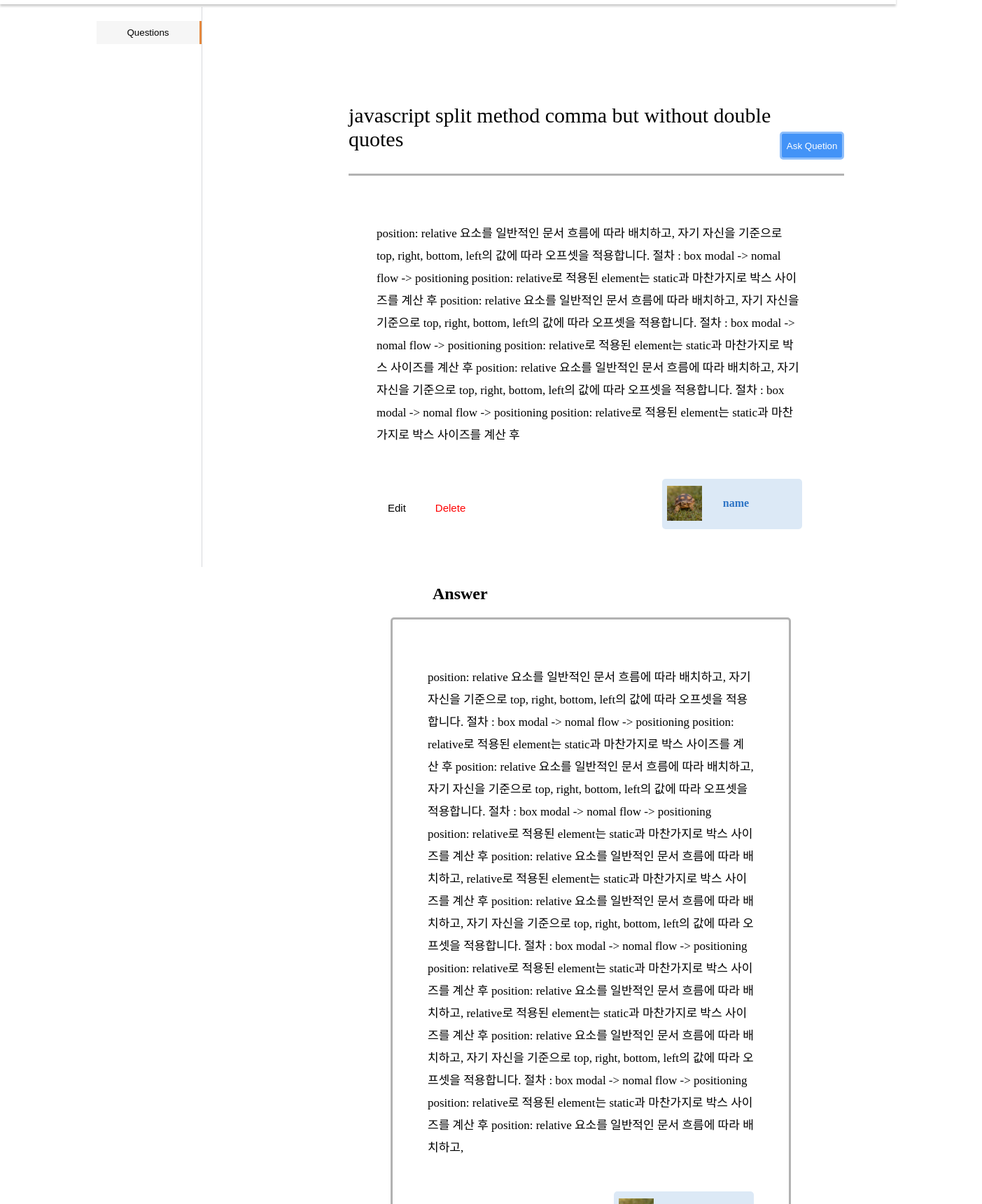
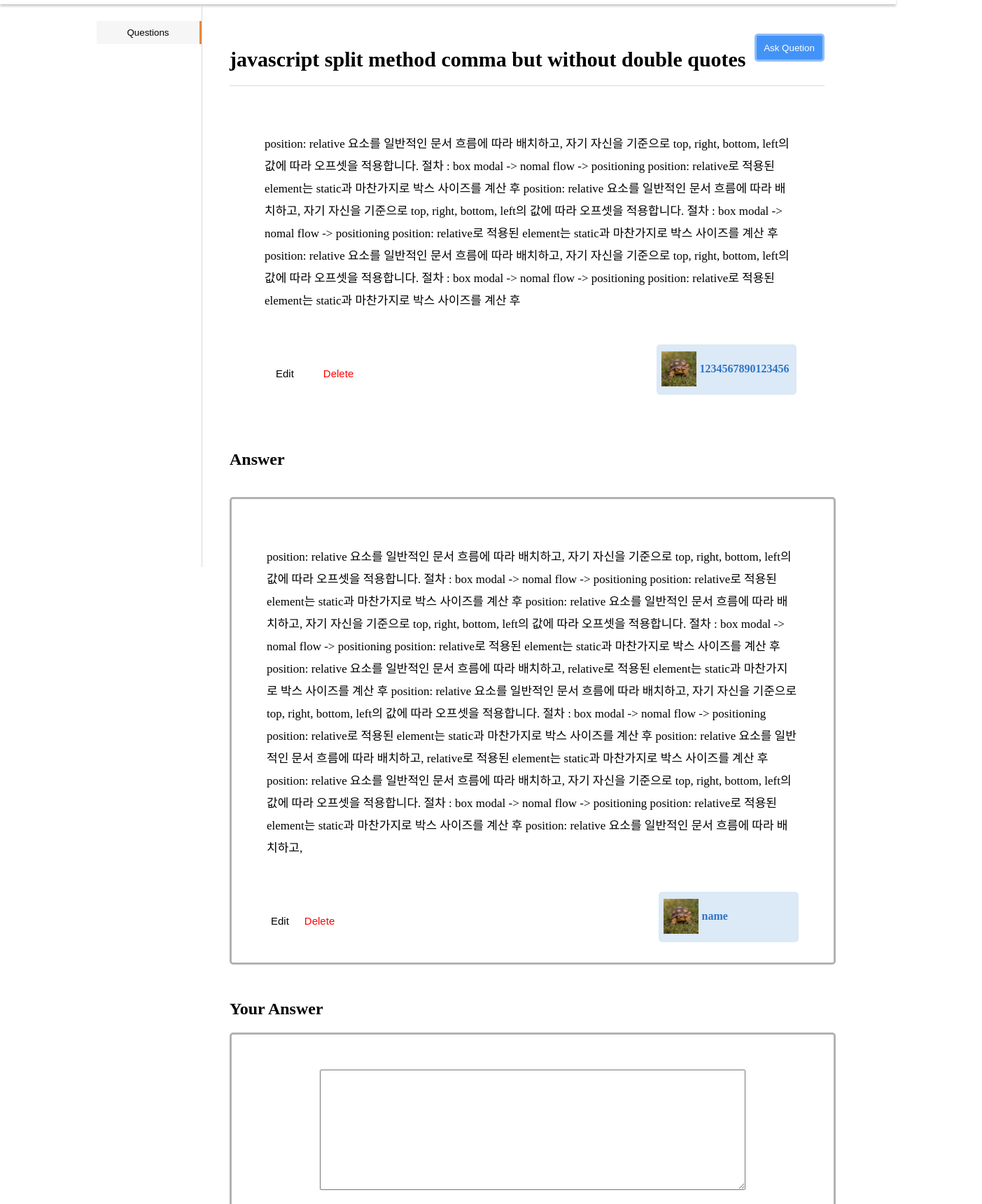
Before and after one commit to codestates-seb/seb42_pre_024, a React (Create React App) app in the folder frontend/: page /questionlist in a window 1280 px wide. Shown: the part 60-1780 px from the top of the page at 70% size, 1403 px wide, since content can reach past the window. Built offline with nearby package versions, Linux system fonts and the light colour scheme.

Commit message:
[수정] 위치조정 (2023.02.20 김영임)

```diff
--- a/frontend/src/components/Question.js
+++ b/frontend/src/components/Question.js
@@ -16,8 +16,8 @@ const Container = styled.div`
   left: 280px;
   display: flex;
   flex-direction: column;
-  width: 70%;
-  top: 70px;
+  width: 68%;
+  margin-top: 70px;
   margin: 0;
   /* margin-left: 250px; */
   /* align-items: center; */
--- a/frontend/src/components/Qustions/DisplayA.js
+++ b/frontend/src/components/Qustions/DisplayA.js
@@ -3,26 +3,28 @@ import styled from "styled-components";
 import profile from "../../image/profile.png";
 
 const AnsTitle = styled.h2`
-  width: 80%;
-  margin-left: 300px;
+  width: 100%;
+  margin-left: 10px;
 `;
 const AnsContainer = styled.div`
   position: relative;
-  /* border: solid; */
-  left: 140px;
+  /* border-top: solid; */
+  /* left: 140px; */
   /* border-color: rgba(0, 0, 0, 0.3); */
-  width: 80%;
+  width: 100%;
   align-items: center;
-  margin-left: 100px;
+  justify-content: center;
+  /* margin-left: 100px; */
 `;
 const Answer = styled.div`
   /* left: 230px; */
   border: solid rgba(0, 0, 0, 0.3);
   border-radius: 5px;
-  width: 80%;
+  width: 100%;
   max-height: 300px auto;
+  margin-top: 20px;
   margin-bottom: 30px;
-  /* margin-left: 230px; */
+  margin-left: 10px;
   p {
     padding: 50px;
     font-size: 17px;
@@ -74,7 +76,7 @@ const Profile = styled.div`
     height: 50px;
   }
   b {
-    margin-left: 30px;
+    margin-left: 5px;
     color: #2e75c6;
   }
 `;
--- a/frontend/src/components/Qustions/DisplayQ.js
+++ b/frontend/src/components/Qustions/DisplayQ.js
@@ -6,28 +6,24 @@ const TitleContainer = styled.div`
   display: flex;
   justify-content: space-between;
   position: relative;
-  left: 80px;
-  width: 80%;
-  height: 200px;
-  border-bottom: solid;
-  border-color: rgba(0, 0, 0, 0.3);
-  margin-left: 100px;
+  /* left: 80px; */
+  /* width: 80%; */
+  min-height: 70px auto;
+  border-bottom: 1px solid #d6d9dc;
+  margin-top: 70px;
+  margin-left: 10px;
 `;
 
-const Title = styled.div`
+const Title = styled.h1`
   display: flex;
   height: auto;
-  margin-top: 100px;
   flex-wrap: wrap;
   font-size: 30px;
   flex-wrap: wrap-reverse;
 `;
 
 const AskBtn = styled.button`
-  /* position: absolute;
-  right: 100px;
-  bottom: 10px; */
-  margin-top: 140px;
+  justify-content: right;
   width: 100px;
   height: 40px;
   border: solid;
@@ -40,16 +36,13 @@ const AskBtn = styled.button`
 
 const QuestionContainer = styled.div`
   position: relative;
-  left: 70px;
+  /* left: 70px; */
   /* background-color: violet; */
-  width: 80%;
+  width: 100%;
   max-height: 500px auto;
-  /* top: 0px;
-  left: 30px; */
-  /* border-bottom: solid; */
   margin-bottom: 30px;
-  margin-left: 100px;
-  /* box-shadow: 0 2px 2px 0 rgba(0, 0, 0, 0.2); */
+  margin-left: 10px;
+
   > p {
     padding: 50px;
     font-size: 17px;
@@ -67,8 +60,6 @@ const ModifyWrap = styled.div`
 `;
 
 const Edit = styled.button`
-  /* position: relative;
-  left: 50px; */
   border: none;
   height: 40px;
   border: none;
@@ -86,10 +77,9 @@ const Delete = styled.button`
   color: red;
 `;
 const Profile = styled.div`
-  /* position: relative;
-  left: 300px; */
   position: absolute;
   right: 0;
+  margin-left: 500px;
   width: 187px;
   height: 60px;
   padding: 5px 6px 7px 7px;
@@ -104,7 +94,7 @@ const Profile = styled.div`
     height: 50px;
   }
   b {
-    margin-left: 30px;
+    margin-left: 5px;
     color: #2e75c6;
   }
 `;
@@ -137,7 +127,7 @@ function DisplayQ(props) {
           <Delete>Delete</Delete>
           <Profile>
             <img alt="logo" src={profile}></img>
-            <b>name</b>
+            <b>1234567890123456</b>
           </Profile>
         </ModifyWrap>
       </QuestionContainer>
--- a/frontend/src/components/Qustions/WriteAns.js
+++ b/frontend/src/components/Qustions/WriteAns.js
@@ -3,21 +3,21 @@ import styled from "styled-components";
 
 const Title = styled.h2`
   width: 100%;
-  margin-left: 200px;
+  margin-left: 10px;
 `;
-const Container = styled.div`
+const Container = styled.form`
   display: flex;
   flex-direction: column;
   align-items: center;
-  left: 170px;
   position: relative;
-  width: 80%;
+  width: 100%;
   height: 300px;
   /* margin-left: 100px; */
   border: solid;
   border-color: rgba(0, 0, 0, 0.3);
   border-radius: 5px;
-
+  margin-left: 10px;
+  padding-bottom: 20px;
   /*overflow: hidden; */
 `;
 
@@ -36,7 +36,6 @@ const SubBtn = styled.button`
   width: 100px;
   height: 40px;
   margin-top: 30px;
-  /* margin-left: 600px; */
   border: solid;
   background-color: #4393f7;
   border-color: #8ebefa;
```
